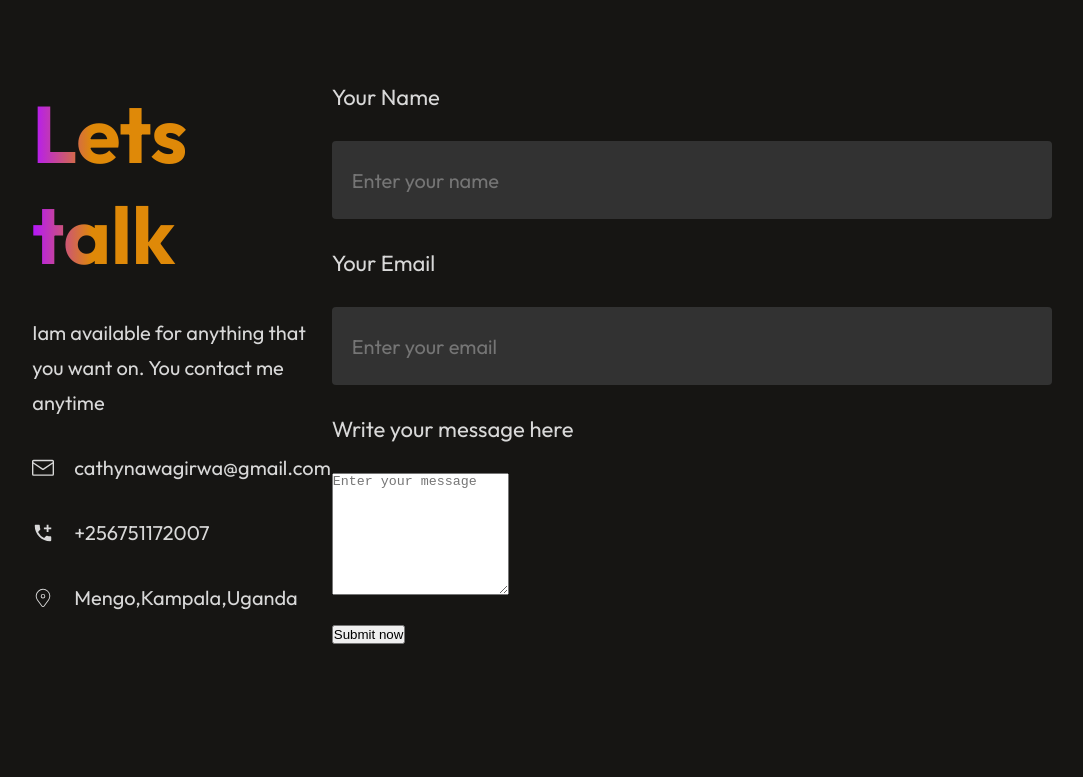
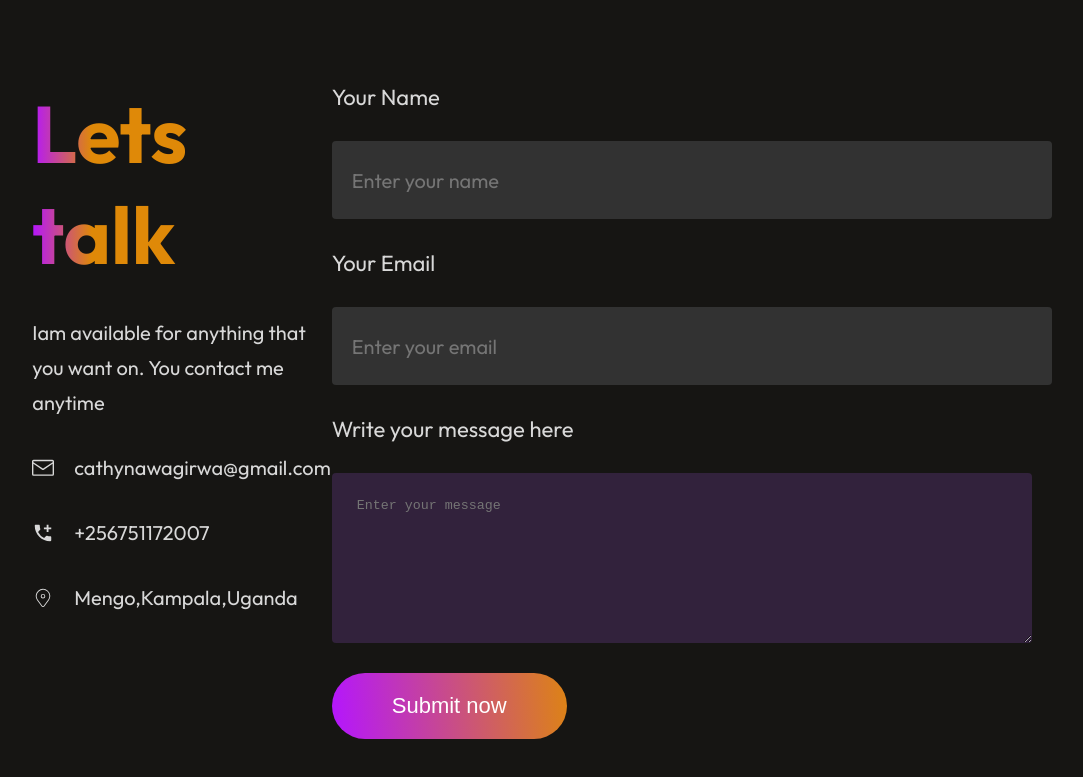
Before and after one commit to nawagirwacatherine/PORTIFOLIO3, a React (Vite) app in the folder real portifolio/: page / in a window 1280 px wide. Shown: the part 4595-5372 px from the top of the page, without its empty margins (98-1181 px from the left). Before the commit the page ends 5239 px from the top, so only its background shows below. Built offline with nearby package versions, Linux system fonts and the light colour scheme.

Commit message:
Add hover effect to submit button

```diff
--- a/real portifolio/src/components/contact/contact.css
+++ b/real portifolio/src/components/contact/contact.css
@@ -91,3 +91,29 @@
     font-family: outfit;
     font-size: 20px;
 }
+
+.contact-right  textarea{
+       width: 650px;
+       border: none;
+       padding: 25px;
+       border-radius: 4px;
+       background: #32223c;
+       color: #a0a0a0;
+       font-family: 'Courier New', Courier, monospace;
+}
+
+.contact-submit{
+    border: none;
+    color: white;
+    border-radius: 50px;
+    background: linear-gradient(264deg,#df8908 -5.09%, #b415ff);
+    font-size: 22px;
+    padding: 20px 60px;
+    margin-bottom: 50px;
+    cursor: pointer;
+    transition: 0.3s;
+}
+.contact-submit:hover{
+    transform: scale(1.1);
+    transition: 0.3s;
+}
```
